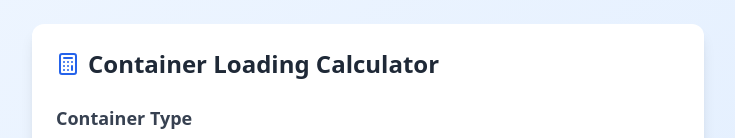
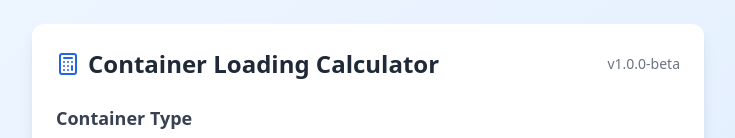
Before and after one commit to yat0ya/container-calculator, a React (Vite) app: page / in a window 1280 px wide. Shown: the top 138 px of the page, without its empty margins (272-1007 px from the left). Built offline with nearby package versions, Linux system fonts and the light colour scheme.

Commit message:
Added versioning

```diff
--- a/package.json
+++ b/package.json
@@ -1,7 +1,7 @@
 {
   "name": "vite-react-typescript-starter",
   "private": true,
-  "version": "0.0.0",
+  "version": "1.0.0-beta",
   "type": "module",
   "scripts": {
     "dev": "vite",
--- a/src/components/BoxDimensionsForm.tsx
+++ b/src/components/BoxDimensionsForm.tsx
@@ -2,6 +2,7 @@ import React from 'react';
 import { Calculator } from 'lucide-react';
 import { Algorithm, BoxDimensions, Container } from '../types';
 import { ALGORITHMS, CONTAINERS } from '../constants';
+import { version } from '../../package.json';
 
 interface BoxDimensionsFormProps {
   boxDimensions: BoxDimensions;
@@ -24,9 +25,12 @@ export function BoxDimensionsForm({
 }: BoxDimensionsFormProps) {
   return (
     <>
-      <div className="flex items-center gap-2 mb-6">
-        <Calculator className="w-6 h-6 text-blue-600" />
-        <h1 className="text-2xl font-bold text-gray-800">Container Loading Calculator</h1>
+      <div className="flex items-center justify-between mb-6">
+        <div className="flex items-center gap-2">
+          <Calculator className="w-6 h-6 text-blue-600" />
+          <h1 className="text-2xl font-bold text-gray-800">Container Loading Calculator</h1>
+        </div>
+        <div className="text-sm text-gray-500">v{version}</div>
       </div>
 
       <div className="mb-8">
--- a/tsconfig.app.json
+++ b/tsconfig.app.json
@@ -5,6 +5,7 @@
     "lib": ["ES2020", "DOM", "DOM.Iterable"],
     "module": "ESNext",
     "skipLibCheck": true,
+    "resolveJsonModule": true,
 
     /* Bundler mode */
     "moduleResolution": "bundler",
--- a/tsconfig.node.json
+++ b/tsconfig.node.json
@@ -4,6 +4,7 @@
     "lib": ["ES2023"],
     "module": "ESNext",
     "skipLibCheck": true,
+    "resolveJsonModule": true,
 
     /* Bundler mode */
     "moduleResolution": "bundler",
```
